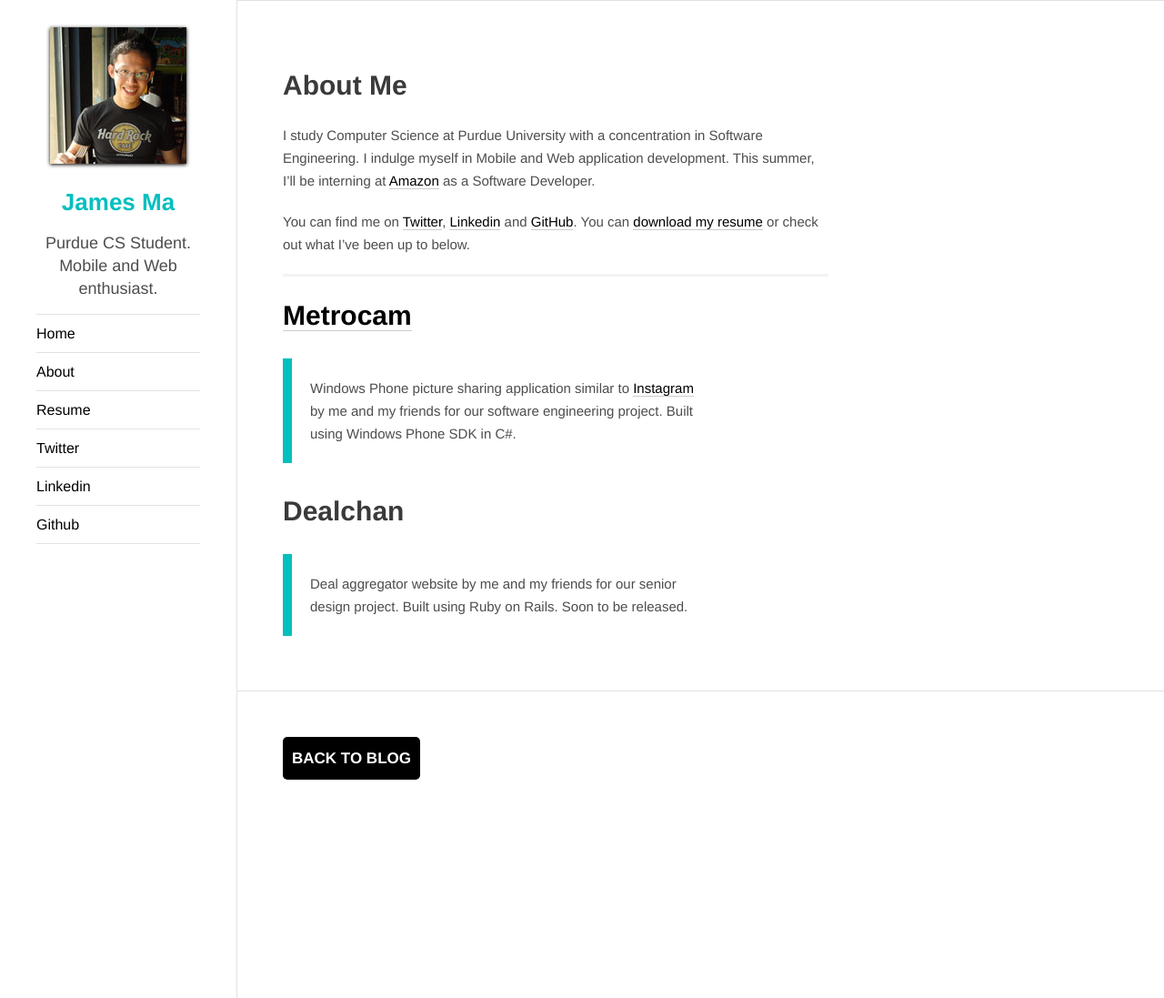
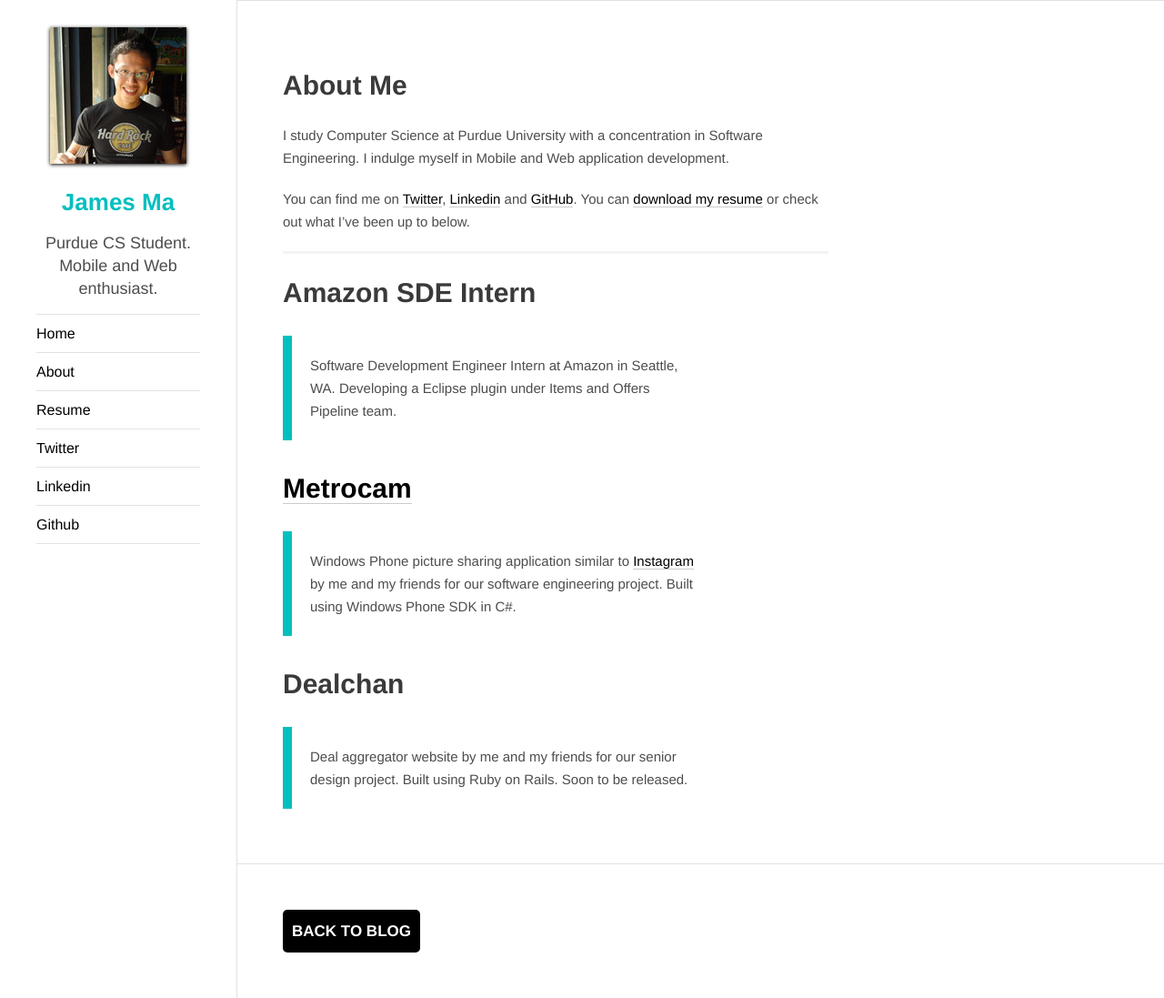
Before and after one commit to jamesma/jamesma.github.io, a Jekyll site: the page built from about.md, in a window 1280 px wide and 1097 px high. Shown: the whole window at 91% size. Built offline with Jekyll 4.4.1, drawn with Linux system fonts in a browser that asks for light colours; Markdown is read by kramdown in place of the engine named in the settings.

Commit message:
Edited About page.

```diff
--- a/about.md
+++ b/about.md
@@ -5,11 +5,15 @@
 About Me
 ========
 
-I study Computer Science at Purdue University with a concentration in Software Engineering. I indulge myself in Mobile and Web application development. This summer, I'll be interning at [Amazon] as a Software Developer.
+I study Computer Science at Purdue University with a concentration in Software Engineering. I indulge myself in Mobile and Web application development.
 
 You can find me on [Twitter][], [Linkedin][] and [GitHub][]. You can [download my resume][] or check out what I've been up to below.
 
 ---
+
+Amazon SDE Intern
+=================
+> Software Development Engineer Intern at Amazon in Seattle, WA. Developing a Eclipse plugin under Items and Offers Pipeline team.
 
 [Metrocam][]
 ============
```
